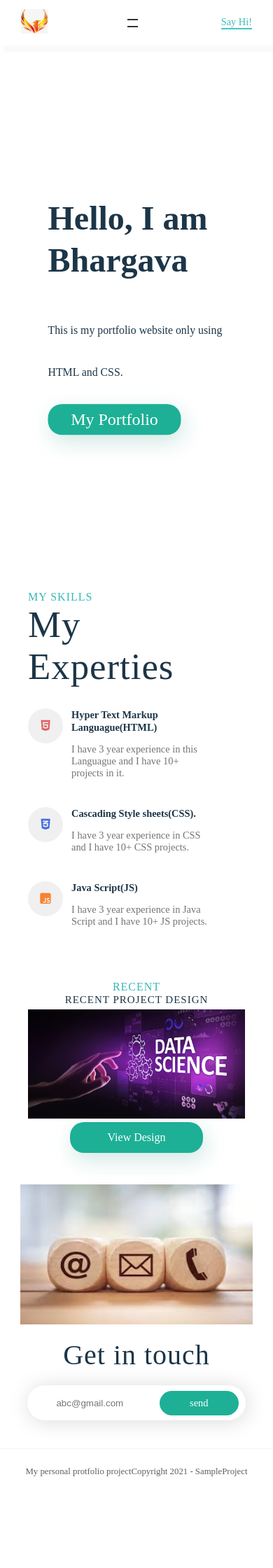
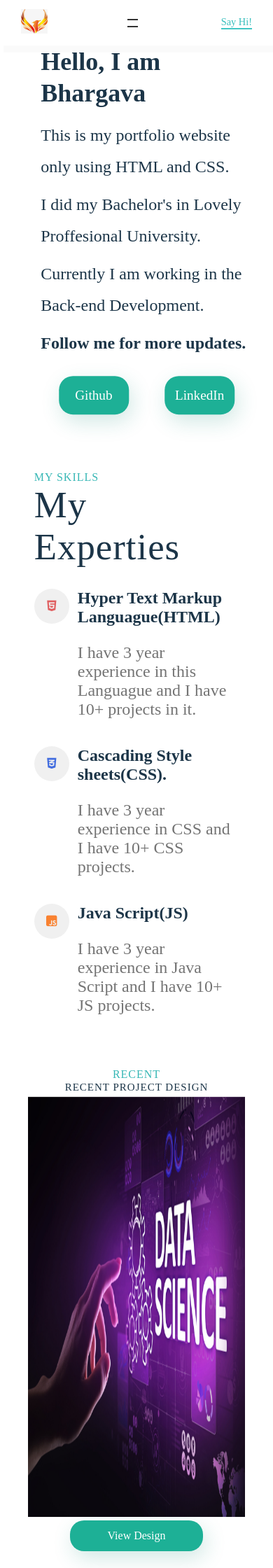
Before and after one commit to bhargava-annam/portfolio, a PHP site: page / in a window 390 px wide. Shown: the top 2240 px of the page at 70% size. Before the commit the page ends 2109 px from the top, so only its background shows below. Run offline with PHP 8.4, Linux system fonts and the light colour scheme; some libraries are stand-ins or nearby versions.

Commit message:
Updated as per review

```diff
--- a/css/styles.css
+++ b/css/styles.css
@@ -38,13 +38,14 @@ nav{
 nav ul{
     display: flex;
 }
+
 nav ul li a{
     height: 40px;
     line-height: 43px;
     margin: 3px;
     padding: 0px 22px;
     display: flex;
-    font-size: 0.8rem;
+    font-size: 0.9rem;
     text-transform: uppercase;
     font-weight: 500;
     color:#585b5b;
@@ -68,8 +69,8 @@ nav ul li a:hover{
     object-fit: contain;
 }
 .model{
-    width: 500px;
-    height: 500px;
+    width: 800px;
+    height: 1200px;
 }
 .content{
     width: 90%;
@@ -80,20 +81,38 @@ nav ul li a:hover{
     left:50%;
     top:50%;
     transform: translate(-50%,-50%);
+}
+.main-text{
+    font-size: 2rem;
+    color: #1c3548;
+    margin: 0px 0px 0px 0px;
+    line-height: 45px;
+    padding-left: 29px;
+    margin: 0px;
 
 }
-.main-text{
+
+.media{
     font-size: 1.5rem;
-    color: #1c3548;
-    margin: 0px 0px 10px 0px;
-    line-height: 60px;
+    display: flex;
+    justify-content: space-around;
 
 }
-.main-text p{
-        font-size: .99rem;
+
+
+.portfolio-btn{
+    width: 100px;
+    height: 55px;
+    font-size: 80%;
+    display: flex;
+    justify-content: center;
+    align-items: center;
+    color: #FFFFFF;
+    background-color: #1db096;
+    border-radius: 20px;
+    box-shadow: 4px 10px 30px rgba(24,139,119,0.2);
+
 }
-
-.portfolio-btn,
 .recent-btn{
     width: 190px;
     height: 44px;
@@ -119,16 +138,20 @@ nav ul li a:hover{
     margin: auto auto auto auto; /* made a change here*/
 }
 .skill-text{
-    width: 400px;
+    /* width: 500px; */
+
 }
 .skill-img{
-    width: 600px;
-    height: 300px;
+    width: 850px;
+    height: 500px;
 }
 .skill-img img{
     width: 100%;
     height: 100%;
     object-fit: contain;
+}
+.skill-heading{
+    padding-top: 82px;
 }
 .skill-heading span,
 .recent-heading span{
@@ -151,7 +174,7 @@ nav ul li a:hover{
 }
 .skill-box{
     display: flex;
-    margin: 25px 0px;
+    margin: 15px 0px;
 }
 .s-box-icon{
     margin-right: 12px;
@@ -169,12 +192,12 @@ nav ul li a:hover{
 .s-box-text strong{
     color: #1c3548;
     margin: 0px;
-    font-size: 0.9rem;
+    font-size: 1.5rem;
     font-weight: 600;
 }
 .s-box-text p{
     color: #747474;
-    font-size: 0.9rem;
+    font-size: 1.5rem;
 }
 .fa-html5{
     color: #e06061;
@@ -193,6 +216,7 @@ nav ul li a:hover{
     flex-direction: column;
 }
 .recent-heading{
+    padding-top: 83px;
     columns: #36b7b5;
     font-weight: 400;
     text-transform: uppercase;
@@ -211,9 +235,10 @@ nav ul li a:hover{
     display: block;
     margin: 0px 40px;
 }
-/* w3schools */
+/* Image render */
 .recent-img {
     position: relative;
+    height: 600px;
   }
 .image {
     opacity: 1;
@@ -252,7 +277,7 @@ nav ul li a:hover{
     font-size: 16px;
     padding: 16px 32px;
   }
-/*  w3schools over*/
+/*  Image render over*/
 .recent-img img{
     width:100%;
     height: 100%;
@@ -274,7 +299,7 @@ nav ul li a:hover{
 
 }
 #contact img{
-    height:300px;
+    height:600px;
 }
 .contact-input{
     width: 400px;
@@ -326,18 +351,23 @@ nav .menu-btn{
         width: 100%;
     }
     .model{
-        width: 400px;
-        height: 400px;
+        width: 500px;
+        height: 500px;
     }
-    .main-text,.model{
-        margin: 10px;
+    .main-text {
+        font-size: 1.5rem;
     }
-    .main-text h1{
-        font-size: 3rem;
+    #skills{
+        display: flex;
+        flex-direction: column;
+        justify-content: start;
+    }
+    .skill-text{
+        margin-top: -20%;
     }
     .skill-img{
-        width: 400px;
-        height: 400px;
+        width: 800px;
+        height: 600px;
     }
 
 }
@@ -419,17 +449,38 @@ nav .menu-btn{
     nav .menu-btn:checked ~ .menu{
         display: block;
     }
+    .main-text{
+        width: 85%;
+        font-size: 1.5rem;
+        font-weight: 400;
+        position: absolute;
+        margin: 0px;
+        left: 50%;
+        transform: translate(-50%,-50%);
+    }
+    .model{
+        display: none;
+        /* margin-top: 55%;
+        width:400px;
+        height: 360px;   */
+    }
+
+    .main-text p{
+        margin-top: -15px;
+        padding:0px ;
+    }
     #skills{
         width:100%;
-        justify-content: space-between;
-        padding-left: 40px;
+        /* justify-content: space-between;  */
     }
     .skill-text{
+        margin-top: -65%;
         width: 400px;
     }
     .skill-img{
         width: 50%;
         height: 250px;
+
     }
     .skill-img img{
         object-fit: cover;
@@ -448,14 +499,21 @@ nav .menu-btn{
 @media(max-width:720px){
     .model{
         display: none;
+        /* margin-top: 120%;
+        width:600px;
+        height: 600px;   */
     }
+
     .main-text{
-        width: 70%;
+        width: 85%;
+        font-size: 1.5rem;
+        font-weight: 400;
         position: absolute;
+        margin-top: 150px;
         left: 50%;
-        top: 50%;
         transform: translate(-50%,-50%);
     }
+
     #contact img{
         height: 200px;
         width:85%;
@@ -481,8 +539,12 @@ nav .menu-btn{
     }
 }
 @media(max-width:530px){
+
     .contact-input{
         width: 80%;
+    }
+    .main-text{
+        margin-top: 340px;
     }
     .skill-img{
         display: none;
@@ -495,6 +557,7 @@ nav .menu-btn{
         font-size: 15px;
     }
     #skills{
+        padding:0px;
         margin: 0px;
     }
     .text{
--- a/index.html
+++ b/index.html
@@ -32,7 +32,7 @@
                 <li><a href="#contact">Contact</a></li>
             </ul>
             <!-- say-hey -------------- -->
-            <a href="#" class="hey">Say Hi!</a>
+            <a href="https://www.instagram.com/bhargavaannam/" class="hey" target="_blank">Say Hi!</a>
         </nav>
         <!-- content------------------- -->
         <div class="content">
@@ -43,8 +43,15 @@
             <div class="main-text">
                 <h1>Hello, I am Bhargava</h1>
                 <p> This is my portfolio website only using HTML and CSS.</p>
+                <p>I did my Bachelor's in Lovely Proffesional University.</p>
+                <p>Currently I am working in the Back-end Development.</p>
+                <p class ="fpara"><b>Follow me for more updates.</b> </p>
                 <!-- button------------- -->
-                <a href="#" class="portfolio-btn">My Portfolio</a>
+                <div class="media">
+                    <a href="https://github.com/bhargava-annam" class="portfolio-btn" target="_blank">Github</a>
+                    <a href="https://www.linkedin.com/in/bhargava-gupta-annam/" class="portfolio-btn" target="_blank">LinkedIn</a>
+
+                </div>
             </div>
         </div>
 
@@ -130,7 +137,7 @@
         <!-- input-------------- -->
         <div class="contact-input">
             <input type="email" placeholder="abc@gmail.com">
-            <a href="#main">send</a>
+            <a href="mailto:someone@example.com">send</a>
         </div>
 
     </section>
```
